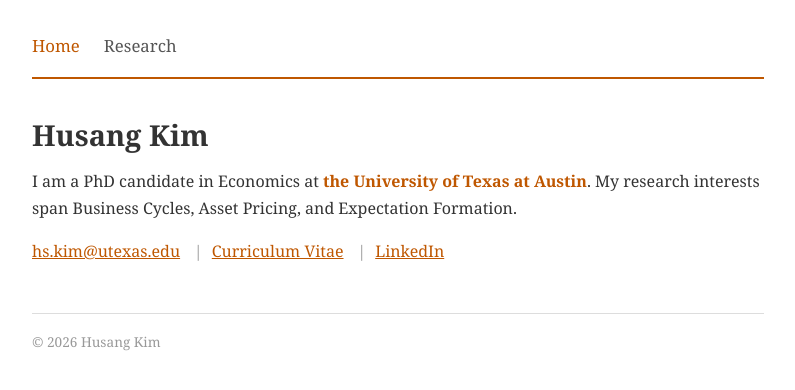
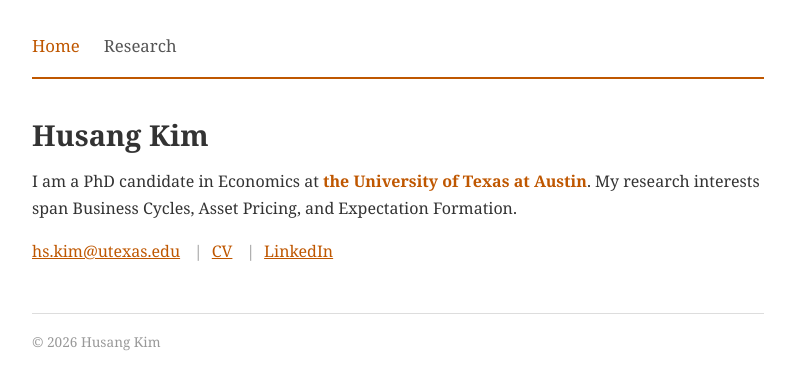
Before and after one commit to husang-kim/husang-kim.github.io, a Jekyll site: the page built from index.md, in a window 1280 px wide. Shown: the top 390 px of the page, without its empty margins (242-1037 px from the left). Built offline with Jekyll 4.4.1, drawn with Linux system fonts in a browser that asks for light colours.

Commit message:
Update index.md

```diff
--- a/index.md
+++ b/index.md
@@ -13,7 +13,7 @@ My research interests span Business Cycles, Asset Pricing, and Expectation Forma
 <div class="contact-links">
 <a href="mailto:hs.kim@utexas.edu">hs.kim@utexas.edu</a>
 <span class="separator">|</span>
-<a href="/files/Husang_Kim_CV.pdf" target="_blank">Curriculum Vitae</a>
+<a href="/files/Husang_Kim_CV.pdf" target="_blank">CV</a>
   <span class="separator">|</span>
 <a href="https://www.linkedin.com/in/husang-kim/" target="_blank">LinkedIn</a>
 </div>
```
